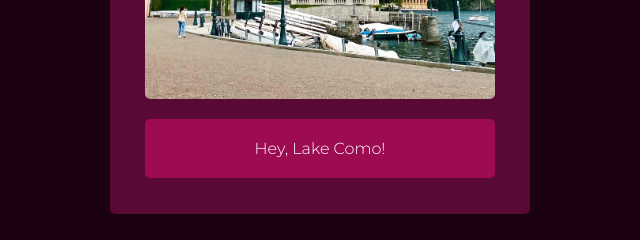
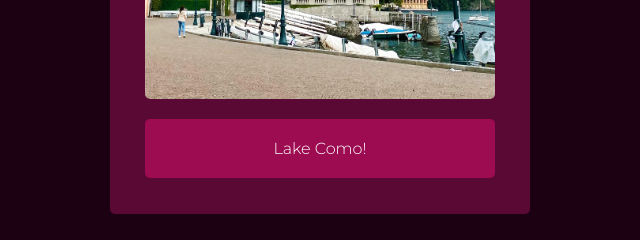
Before and after one commit to fadilarqatarina/personal-project--photography, a plain HTML site: page index.html in a window 1280 px wide. Shown: the part 1880-2120 px from the top of the page, 626-1266 px from the left. Drawn offline with Linux system fonts and the light colour scheme.

Commit message:
Update index.html

```diff
--- a/index.html
+++ b/index.html
@@ -49,7 +49,7 @@
             <div class="card" id="sixth-card">
                 <img src="./assets/images/sixth-image.JPG" alt="sixth image" class="image">
                 <div class="caption">
-                    <p>Hey, Lake Como!</p>
+                    <p>Lake Como!</p>
                 </div>
             </div>
             <div class="card" id="seventh-card">
```
